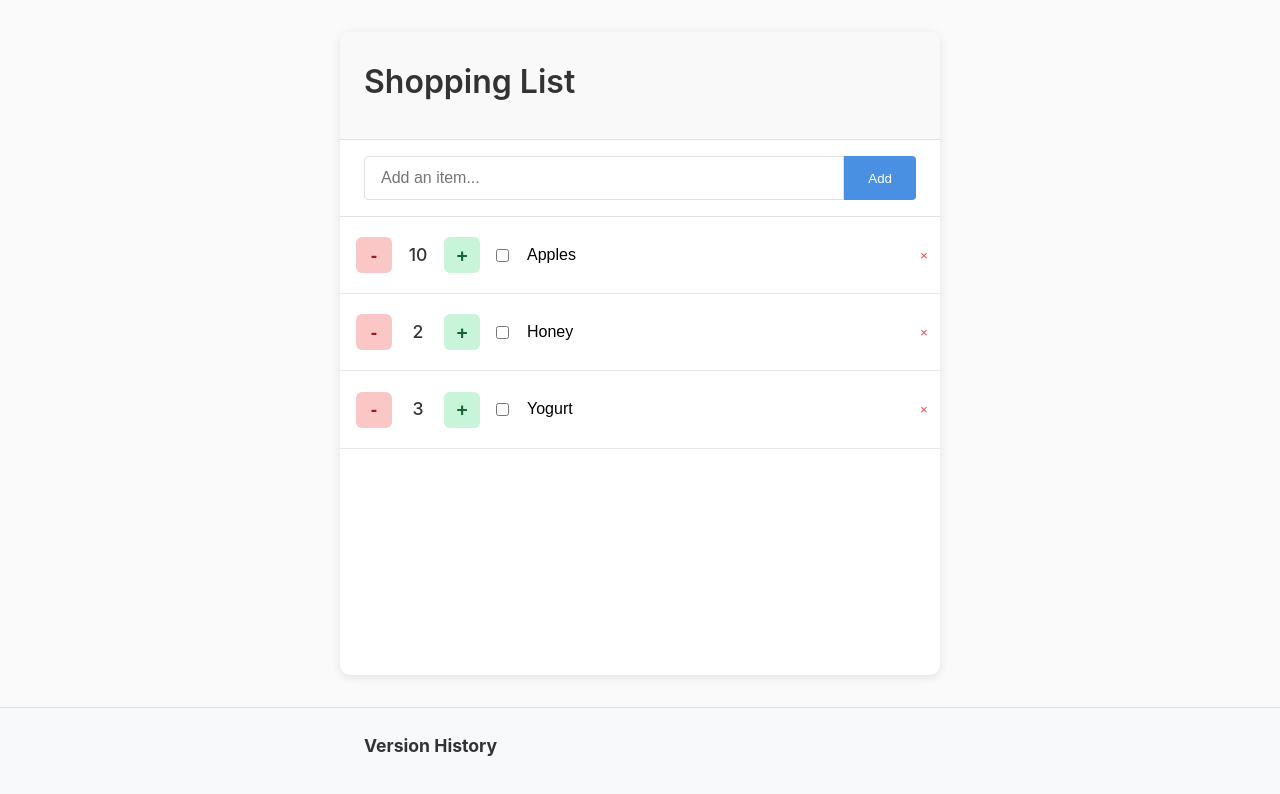
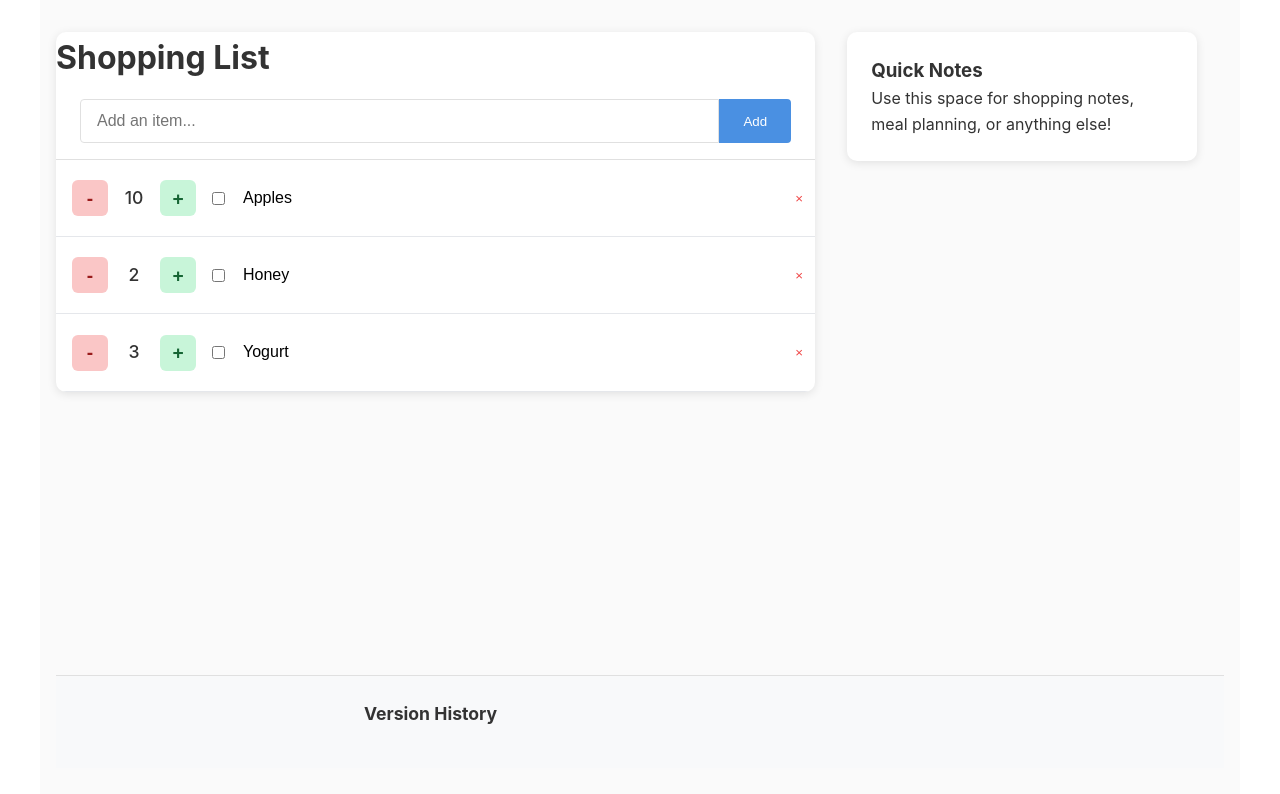
Before and after one commit to dgrayling/shopping-list, a Next.js app: page / in a window 1280 px wide. Shown: the top 794 px of the page. Built offline with nearby package versions, Linux system fonts and the light colour scheme.

Commit message:
Add aside page

```diff
--- a/src/app/page.module.css
+++ b/src/app/page.module.css
@@ -14,71 +14,60 @@
   background-color: var(--background);
   color: var(--text-primary);
   line-height: 1.6;
+  display: flex;
+  flex-direction: column;
+  min-height: 100vh;
+  max-width: 1200px;
+  margin: 0 auto;
+  padding: 2rem 1rem;
+}
+
+.mainContent {
+  display: flex;
+  flex-direction: column;
+  gap: 2rem;
+  width: 100%;
+}
+
+@media (min-width: 1024px) {
+  .mainContent {
+    flex-direction: row;
+    align-items: flex-start;
+  }
 }
 
 .container {
-  max-width: 600px;
-  width: 100%;
-  margin: 2rem auto;
+  flex: 1;
+  max-width: 100%;
   background-color: var(--foreground);
   border-radius: 10px;
   box-shadow: var(--shadow);
   overflow: hidden;
+  order: 1;
 }
 
-.header {
-  padding: 1.5rem;
-  margin: 0;
-  border-bottom: 1px solid var(--border);
-  background-color: #f9f9f9;
-}
-
-.header h1 {
-  font-size: 2rem;
-  font-weight: 600;
-  margin: 0 0 0.5rem 0;
-}
-
-.commitInfo {
-  display: flex;
-  align-items: center;
-  gap: 0.5rem;
-  font-size: 0.8rem;
-  color: var(--text-secondary);
-}
-
-.commitHash {
-  font-family: monospace;
-  background-color: #f0f0f0;
-  padding: 0.2rem 0.5rem;
-  border-radius: 4px;
-  color: #555;
-  font-size: 0.75rem;
-}
-
-.commitMessage {
-  color: var(--text-secondary);
-  font-size: 0.85rem;
-  margin: 0.25rem 0 0;
-  line-height: 1.4;
-}
-
-/* Page Layout */
-.page {
-  display: flex;
-  flex-direction: column;
-  min-height: 100vh;
-}
-
-.container {
-  flex: 1;
-  max-width: 600px;
+.aside {
   width: 100%;
-  margin: 2rem auto;
   background-color: var(--foreground);
   border-radius: 10px;
   box-shadow: var(--shadow);
-  overflow: hidden;
+  padding: 1.5rem;
+  order: 2;
+}
+
+@media (min-width: 1024px) {
+  .container {
+    max-width: 65%;
+    order: 1;
+  }
+
+  .aside {
+    width: 35%;
+    max-width: 350px;
+    position: sticky;
+    top: 2rem;
+    order: 2;
+  }
 }
 
 .footer {
--- a/src/app/page.tsx
+++ b/src/app/page.tsx
@@ -116,7 +116,8 @@ export default function Home() {
 
   return (
     <div className={styles.page}>
-      <main className={styles.container}>
+      <div className={styles.mainContent}>
+        <main className={styles.container}>
         <div className={styles.header}>
           <h1>Shopping List</h1>
         </div>
@@ -212,7 +213,16 @@ export default function Home() {
         </ul>
       </main>
 
-      <footer className={styles.footer}>
+      <aside className={styles.aside}>
+        <h3>Quick Notes</h3>
+        <p>Use this space for shopping notes, meal planning, or anything else!</p>
+        <div className={styles.notesContent}>
+          {/* Add your notes content here */}
+        </div>
+      </aside>
+    </div>
+
+    <footer className={styles.footer}>
         <div className={styles.commitHistory}>
           <h3>Version History</h3>
           {currentCommit && (
```
